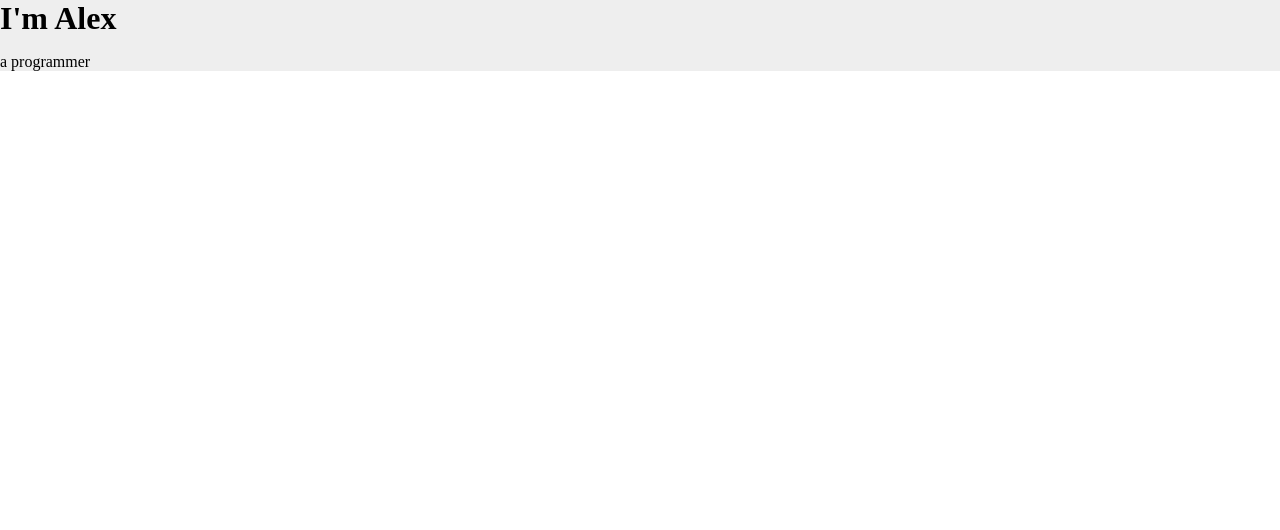
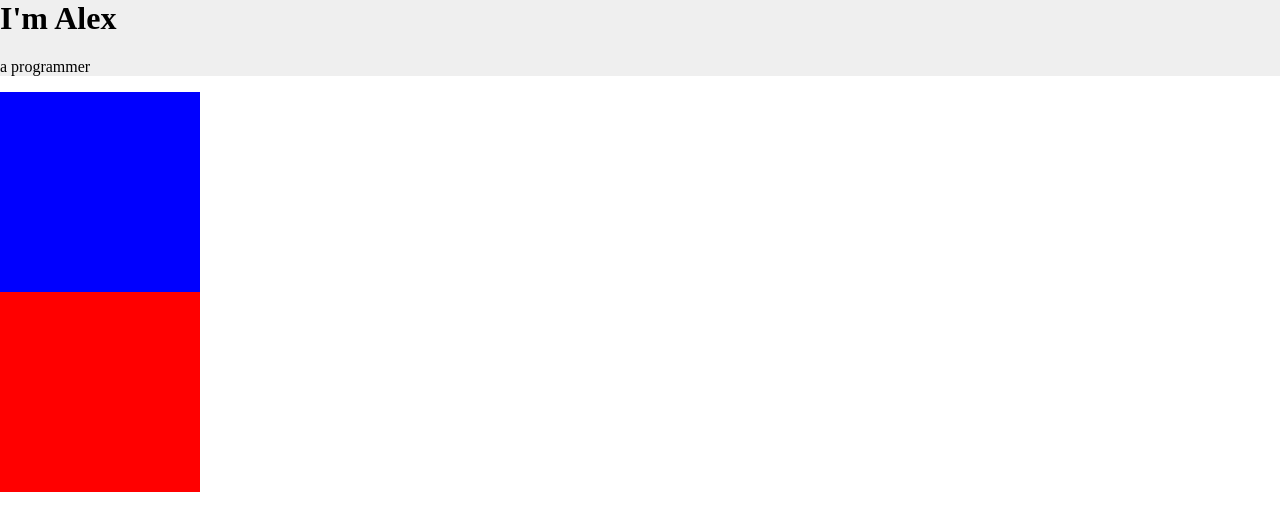
Before and after one commit to Alex-C96/CSS-My-Site, a plain HTML site: page index.html in a window 1280 px wide. Drawn offline with Linux system fonts and the light colour scheme; files that its build step writes are made by us from their sources.

Commit message:
correcting file structure

```diff
--- a/css/styles.css
+++ b/css/styles.css
@@ -1,10 +1,20 @@
-div {
-  background-color: #eeeeee;
-}
+
 body {
   margin:0;
 }
 h1 {
   margin-top:0;
-  margin-bottom:0;
 }
+.top-container {
+  background-color:#eeee;
+}
+.middle-container {
+  height: 200px;
+  width: 200px;
+  background-color: blue;
+}
+.bottom-container {
+  height: 200px;
+  width: 200px;
+  background-color: red;
+}
--- a/html/index.html
+++ b/index.html
@@ -4,12 +4,18 @@
     <meta charset="utf-8">
     <title>Alex Clarke</title>
     <link rel="stylesheet" href="css/styles.css">
-    <link rel="icon" href="favicon.ico">
+    <link rel="icon" href="images/favicon.ico">
   </head>
   <body>
-    <div class="">
+    <div class="top-container">
       <h1>I'm Alex</h1>
       <p>a programmer</p>
+    </div>
+    <div class="middle-container">
+
+    </div>
+    <div class="bottom-container">
+
     </div>
 
   </body>
```
